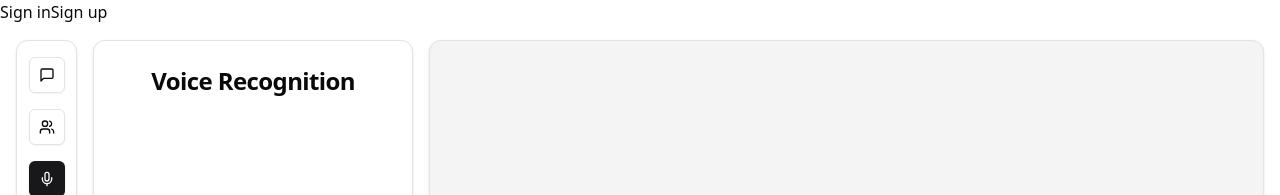
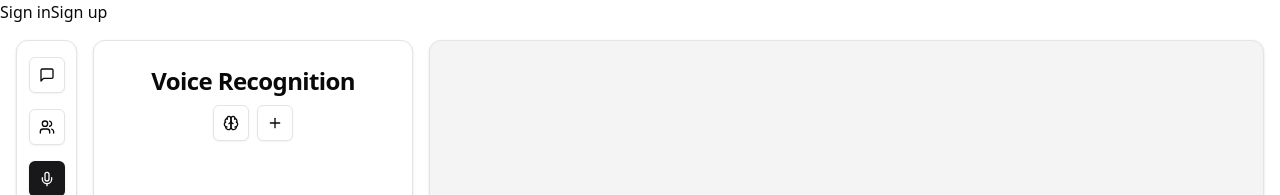
Before and after one commit to Apurba-pal/chat_app, a Next.js app: page /voice_recognition in a window 1280 px wide. Shown: the top 195 px of the page. Built offline with nearby package versions, Linux system fonts and the light colour scheme; no server answers.

Commit message:
master and new voice buttons added

```diff
--- /dev/null
+++ b/app/(root)/voice_recognition/_components/VoiceActions.tsx
@@ -0,0 +1,55 @@
+"use client";
+
+import { Button } from "@/components/ui/button";
+import {
+  Tooltip,
+  TooltipContent,
+  TooltipProvider,
+  TooltipTrigger,
+} from "@/components/ui/tooltip";
+import { Brain, Plus, HelpCircle } from "lucide-react";
+
+export const MasterButton = () => (
+  <TooltipProvider>
+    <Tooltip>
+      <TooltipTrigger asChild>
+        <Button variant="outline" size="icon">
+          <Brain className="h-5 w-5" />
+        </Button>
+      </TooltipTrigger>
+      <TooltipContent>
+        <p>Master Voice Commands</p>
+      </TooltipContent>
+    </Tooltip>
+  </TooltipProvider>
+);
+
+export const AddNewButton = () => (
+  <TooltipProvider>
+    <Tooltip>
+      <TooltipTrigger asChild>
+        <Button variant="outline" size="icon">
+          <Plus className="h-5 w-5" />
+        </Button>
+      </TooltipTrigger>
+      <TooltipContent>
+        <p>Add New Command</p>
+      </TooltipContent>
+    </Tooltip>
+  </TooltipProvider>
+);
+
+export const UnrecognisedButton = () => (
+  <TooltipProvider>
+    <Tooltip>
+      <TooltipTrigger asChild>
+        <Button variant="outline" size="icon">
+          <HelpCircle className="h-5 w-5" />
+        </Button>
+      </TooltipTrigger>
+      <TooltipContent>
+        <p>Unrecognised Commands</p>
+      </TooltipContent>
+    </Tooltip>
+  </TooltipProvider>
+);
--- a/app/(root)/voice_recognition/page.tsx
+++ b/app/(root)/voice_recognition/page.tsx
@@ -1,13 +1,24 @@
 import ConversationFallback from '@/components/shared/conversation/ConversationFallback'
 import ItemList from '@/components/shared/item-list/ItemList'
 import React from 'react'
+import { AddNewButton, MasterButton, UnrecognisedButton } from './_components/VoiceActions'
 
-type Props = {}
-
-const VoiceRecognitionPage = (props: Props) => {
+const VoiceRecognitionPage = () => {
   return (
     <>
-      <ItemList title='Voice Recognition' />
+      <ItemList
+        title='Voice Recognition'
+        action={
+          <div className="flex items-center gap-2">
+            <MasterButton />
+            <AddNewButton />
+          </div>
+        }
+      >
+        <div className="mt-auto">
+          <UnrecognisedButton />
+        </div>
+      </ItemList>
       <ConversationFallback />
     </>
   )
```
